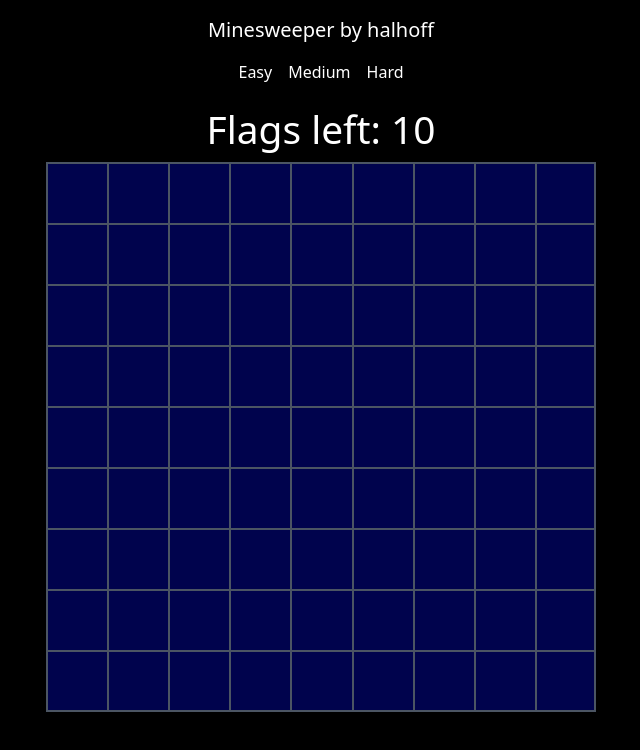
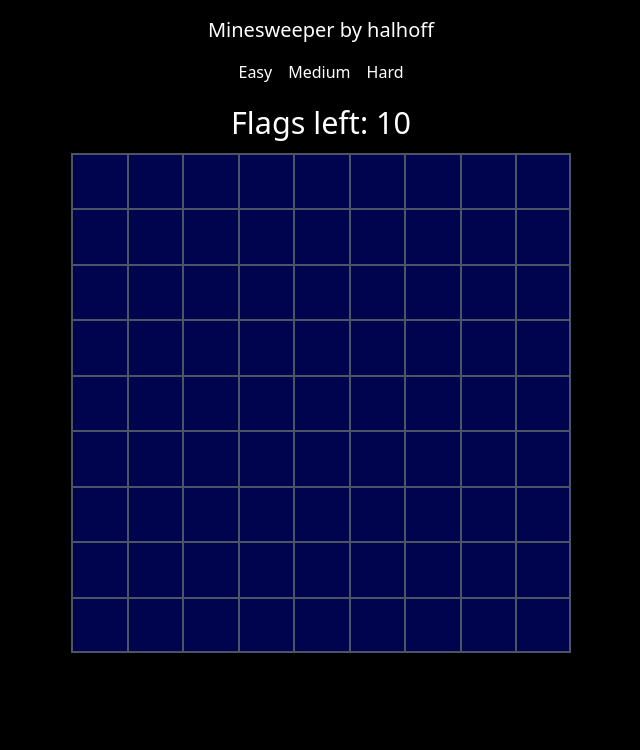
Before and after one commit to halhoff/minesweeper-react, a React (Create React App) app: page / in a window 1280 px wide. Shown: the top 750 px of the page, without its empty margins (319-959 px from the left). Built offline with nearby package versions, Linux system fonts and the light colour scheme.

Commit message:
fixed sizing for easy

```diff
--- a/src/Game.tsx
+++ b/src/Game.tsx
@@ -2,9 +2,6 @@ import React, { useState, useEffect, useCallback } from 'react';
 import clsx from 'clsx';
 
 const numMines = [10, 40, 99];
-
-// TODO
-// timer
 
 function generateBoard(size_x: number, size_y: number, value: number, difficulty: number) {
   let board: number[][] = [];
@@ -329,7 +326,7 @@ function Game({difficulty}: {difficulty: number}) {
   return (
     <div>
       <div className="text-white left-1/2 transform -translate-x-1/2 absolute mt-4"
-        style={{ fontSize: ((window.innerHeight - 100) / size_x) / 2 + 'px' }}>
+        style={{ fontSize: ((window.innerHeight - 250) / size_x) / 2 + 'px' }}>
         Flags left: {numFlagsLeft}
       </div>
       <div
@@ -340,9 +337,9 @@ function Game({difficulty}: {difficulty: number}) {
             'grid-cols-30 grid-rows-16': difficulty === 2,
           })}
           style={{
-            gridTemplateColumns: `repeat(${size_y}, ${(window.innerHeight - 250) / size_x}px`,
-            gridTemplateRows: `repeat(${size_x}, ${(window.innerHeight - 250) / size_x}px)`,
-            paddingTop: (window.innerHeight - 120) / size_x,
+            gridTemplateColumns: `repeat(${size_y}, ${(window.innerHeight - 300) / size_x}px`,
+            gridTemplateRows: `repeat(${size_x}, ${(window.innerHeight - 300) / size_x}px)`,
+            paddingTop: (window.innerHeight - 200) / size_x,
           }}
       >
         {tiles.map((tile, index) => {
```
